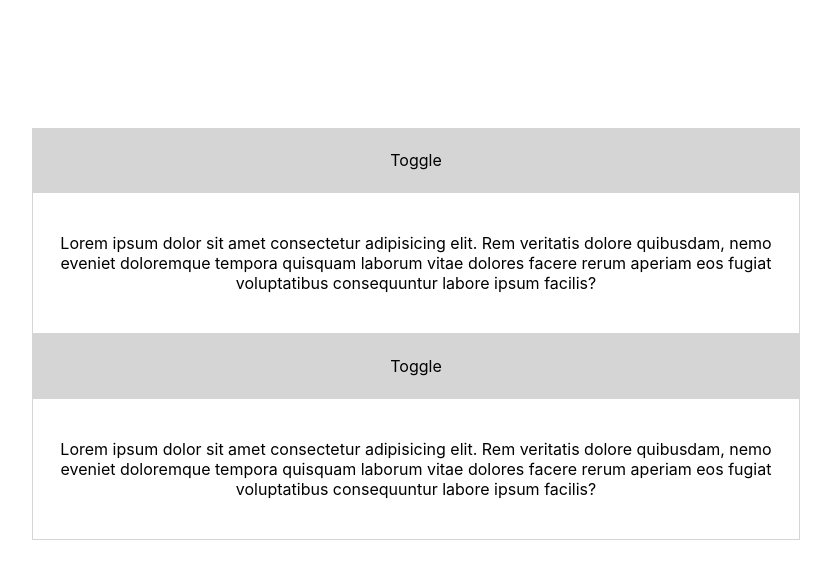
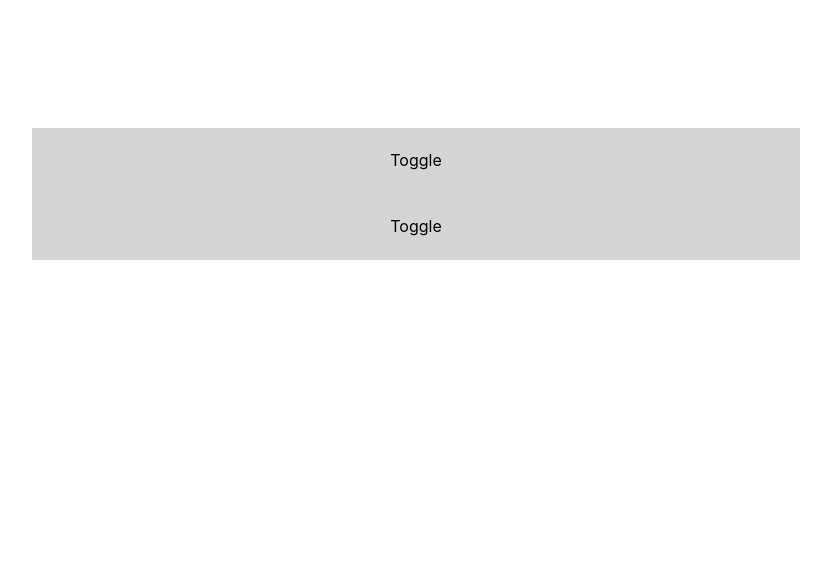
Before and after one commit to nldn/react-accordion, a React (Create React App) app: page / in a window 1280 px wide. Shown: the top 578 px of the page, without its empty margins (224-1055 px from the left). Built offline with nearby package versions, Linux system fonts and the light colour scheme.

Commit message:
Add toggle functionality.

```diff
--- a/src/App.tsx
+++ b/src/App.tsx
@@ -23,7 +23,10 @@ function App() {
           </Accordion>
 
           <Accordion>
-            <div style={{ padding: 24 }}>
+            <div style={{ padding: 16 }}>
+              <p>
+                Lorem ipsum dolor sit amet consectetur adipisicing elit. Rem veritatis dolore quibusdam, nemo eveniet doloremque tempora quisquam laborum vitae dolores facere rerum aperiam eos fugiat voluptatibus consequuntur labore ipsum facilis?
+              </p>
               <p>
                 Lorem ipsum dolor sit amet consectetur adipisicing elit. Rem veritatis dolore quibusdam, nemo eveniet doloremque tempora quisquam laborum vitae dolores facere rerum aperiam eos fugiat voluptatibus consequuntur labore ipsum facilis?
               </p>
--- a/src/components/Accordion/index.tsx
+++ b/src/components/Accordion/index.tsx
@@ -1,4 +1,4 @@
-import { FC } from 'react';
+import { FC, useLayoutEffect, useRef, useState } from 'react';
 import styled from 'styled-components';
 
 const Header = styled.div`
@@ -9,17 +9,30 @@ const Header = styled.div`
   background-color: #d5d5d5;
 `;
 
-const Content = styled.div`
+const Content = styled.div<{ isOpen: boolean, height: number }>`
+  overflow: hidden;
   border: 1px solid #d5d5d5;
+  max-height: ${({ isOpen, height }) => isOpen === true ? height + 'px' : 0};
+  transition: max-height 500ms ease-in-out;
 `;
 
 export const Accordion: FC = ({ children }) => {
+  const [isOpen, setIsOpen] = useState(false);
+  const [height, setHeight] = useState(0);
+  const contentRef = useRef<HTMLDivElement | null>(null);
+
+  useLayoutEffect(() => {
+    if (contentRef.current) {
+      setHeight(contentRef.current.scrollHeight);
+    };
+  }, []);
+
   return (
     <div>
       <Header>
-        <span>Toggle</span>
+        <span onClick={() => setIsOpen(!isOpen)}>Toggle</span>
       </Header>
-      <Content>
+      <Content ref={contentRef} isOpen={isOpen} height={height}>
         {children}
       </Content>
     </div>
```
Also changed, not shown: 1 other file (tests, documents, lock files or other folders).
